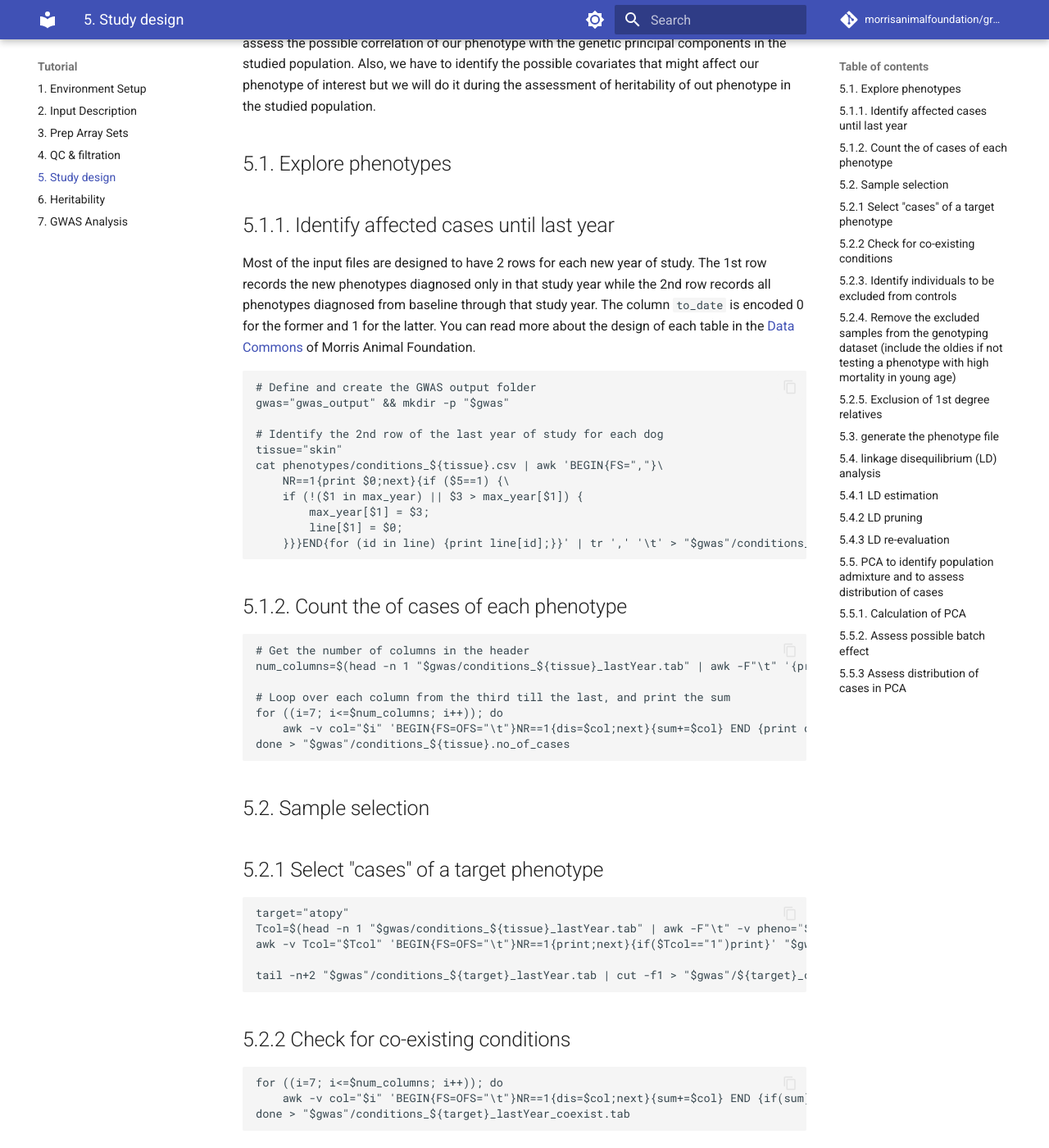
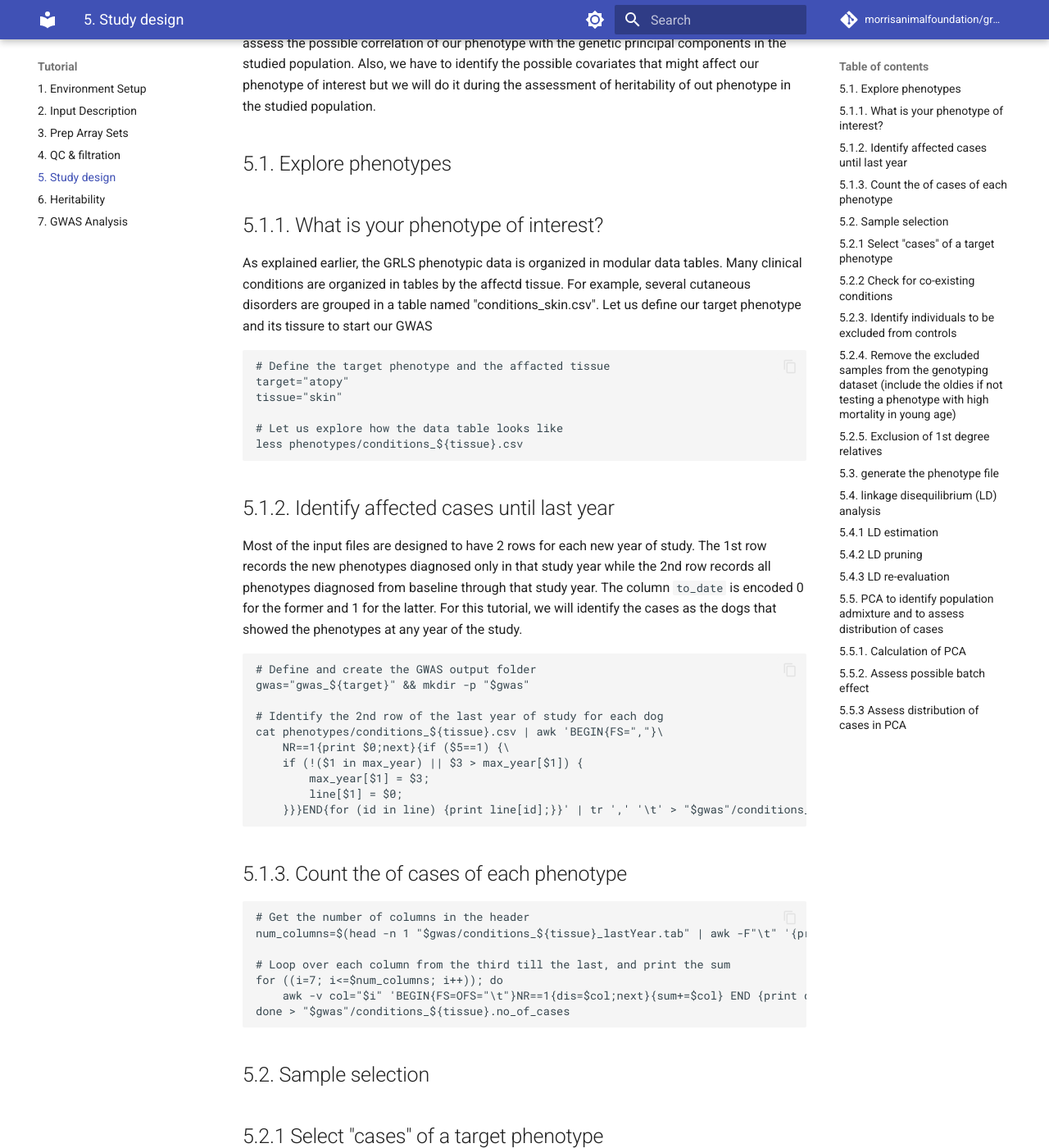
Before and after one commit to morrisanimalfoundation/grGWAS, an MkDocs documentation site: the page built from docs/5.pheno.md, in a window 1280 px wide and 1400 px high, scrolled down 383 px. Shown: the whole window at 82% size. Built offline with MkDocs 1.6.1 and Material for MkDocs 9.7.7, drawn with Linux system fonts in a browser that asks for light colours; comment, search, counter and statistics services are not loaded; some of the changed text lies outside the part shown.

Commit message:
more explanation and slight redesign

````diff
--- a/docs/5.pheno.md
+++ b/docs/5.pheno.md
@@ -5,16 +5,27 @@ To start, we have to select our cases and control based on the inclusion and exc
 
 ## 5.1. Explore phenotypes
 
-## 5.1.1. Identify affected cases until last year
+## 5.1.1. What is your phenotype of interest?
 
-Most of the input files are designed to have 2 rows for each new year of study. The 1st row records the new phenotypes diagnosed only in that study year while the 2nd row records all phenotypes diagnosed from baseline through that study year. The column `to_date` is encoded 0 for the former and 1 for the latter. You can read more about the design of each table in the [Data Commons](https://datacommons.morrisanimalfoundation.org/) of Morris Animal Foundation.
+As explained earlier, the GRLS phenotypic data is organized in modular data tables. Many clinical conditions are organized in tables by the affectd tissue. For example, several cutaneous disorders are grouped in a table named "conditions_skin.csv". Let us define our target phenotype and its tissure to start our GWAS
+```
+# Define the target phenotype and the affacted tissue
+target="atopy"
+tissue="skin"
+
+# Let us explore how the data table looks like
+less phenotypes/conditions_${tissue}.csv
+```
+
+## 5.1.2. Identify affected cases until last year
+
+Most of the input files are designed to have 2 rows for each new year of study. The 1st row records the new phenotypes diagnosed only in that study year while the 2nd row records all phenotypes diagnosed from baseline through that study year. The column `to_date` is encoded 0 for the former and 1 for the latter. For this tutorial, we will identify the cases as the dogs that showed the phenotypes at any year of the study.
 
 ```
 # Define and create the GWAS output folder
-gwas="gwas_output" && mkdir -p "$gwas"
+gwas="gwas_${target}" && mkdir -p "$gwas"
 
 # Identify the 2nd row of the last year of study for each dog
-tissue="skin"
 cat phenotypes/conditions_${tissue}.csv | awk 'BEGIN{FS=","}\
     NR==1{print $0;next}{if ($5==1) {\
     if (!($1 in max_year) || $3 > max_year[$1]) {
@@ -23,7 +34,7 @@ cat phenotypes/conditions_${tissue}.csv | awk 'BEGIN{FS=","}\
     }}}END{for (id in line) {print line[id];}}' | tr ',' '\t' > "$gwas"/conditions_${tissue}_lastYear.tab
 ```
 
-## 5.1.2. Count the of cases of each phenotype
+## 5.1.3. Count the of cases of each phenotype
 ```
 # Get the number of columns in the header
 num_columns=$(head -n 1 "$gwas/conditions_${tissue}_lastYear.tab" | awk -F"\t" '{print NF}')
@@ -175,7 +185,7 @@ Rscript -e 'args=(commandArgs(TRUE));require(ggplot2);'\
 ## 5.5. PCA to identify population admixture and to assess distribution of cases
 
 ## 5.5.1. Calculation of PCA
-The `--pca` function in Plink2 extracts the top principal components from the variance-standardized relationship matrix (i.e. genomic relationship matrix)
+The `--pca` function in Plink2 extracts the top principal components from the variance-standardized relationship matrix (i.e. genomic relationship matrix). LD pruning is adviced before PCA to reduce the risk of getting PCs based on just a few genomic regions. This behaviour tends to prevent deflation of statistical testing results later.
 
 ```
 plink2 --bfile "$gwas"/AxiomGT1v2.filtered.${target}.noRelatives.LD_prune --chr-set 38 no-xy --allow-extra-chr \
````
Also changed, not shown: other parts of docs/5.pheno.md (+0 -1 lines).
